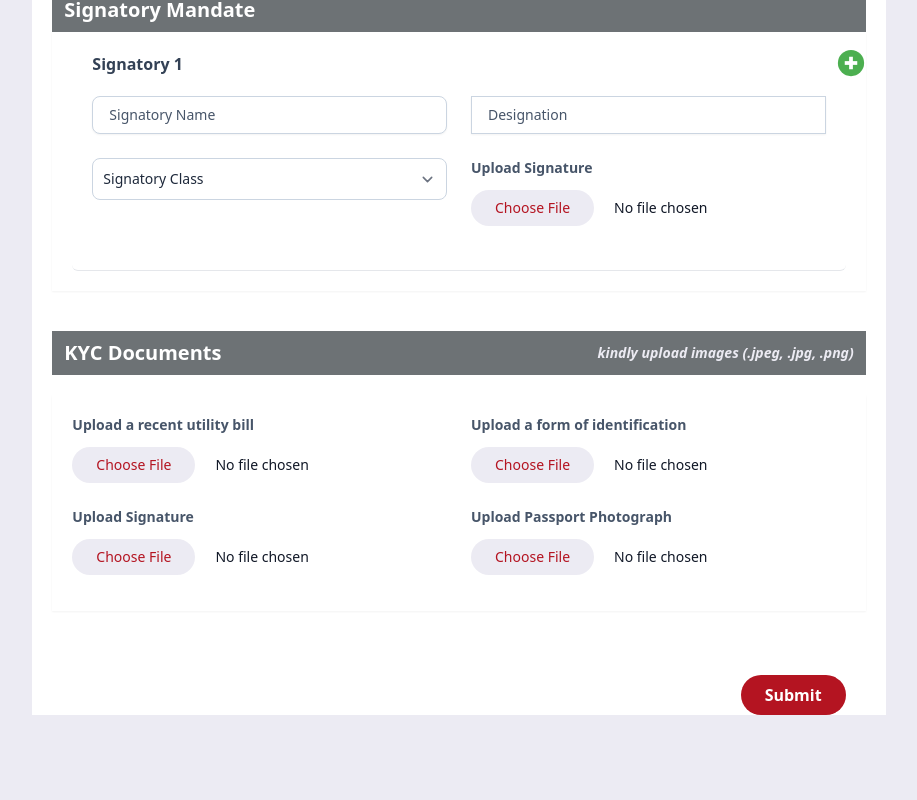
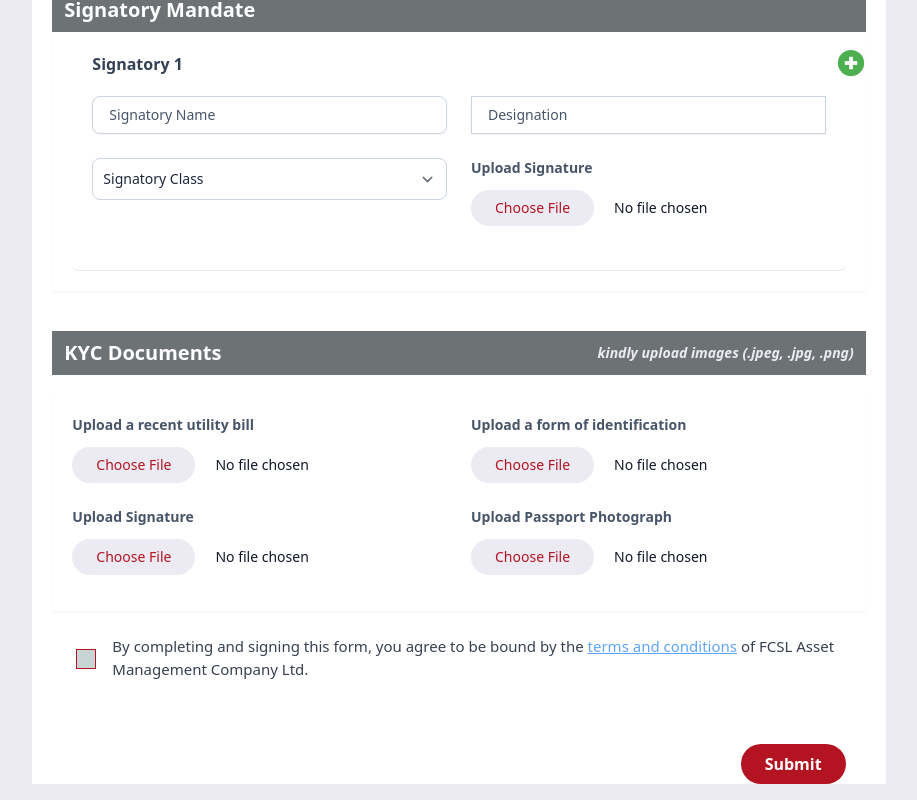
Before and after one commit to Kingsleyaham/fscl-account-form-frontend, a React (Create React App) app: page /joint in a window 1280 px wide. Shown: the part 2917-3717 px from the top of the page, without its empty margins (181-1098 px from the left). Before the commit the page ends 3648 px from the top, so only its background shows below. Built offline with nearby package versions, Linux system fonts and the light colour scheme.

Commit message:
feat: added terms and condition

```diff
--- /dev/null
+++ b/src/components/form/SubmitBtn.jsx
@@ -0,0 +1,18 @@
+import { BiLoaderCircle } from "react-icons/bi";
+
+const SubmitBtn = ({ isSubmitting }) => {
+  return (
+    <button
+      type="submit"
+      className={`bg-[#b41421] text-white hover:bg-[#6d7275] hover:text-[#ecebf3] font-semibold px-6 py-2 rounded-full ${
+        isSubmitting ? "cursor-not-allowed" : "cursor-pointer"
+      } flex items-center float-right`}
+      disabled={isSubmitting}
+    >
+      {isSubmitting && <BiLoaderCircle className="text-2xl inline-block pr-1" />}
+      <span className="inline-block">{isSubmitting ? "Submitting" : "Submit"}</span>
+    </button>
+  );
+};
+
+export default SubmitBtn;
--- /dev/null
+++ b/src/components/form/TermsCondition.jsx
@@ -0,0 +1,31 @@
+import FCSLTermsAndCondition from "../../assets/FCSL_ACCOUNT_OPENING_FORM_T&C.pdf";
+
+const TermsCondition = ({ register, errors }) => {
+  return (
+    <div className="flex pt-6 items-center px-6 text-gray-700">
+      <div>
+        <input
+          type="checkbox"
+          class={`bg-[#c7d6d5] ${
+            errors.termsAndCondition ? "border-[#c7d6d5]" : "border-[#b41421]"
+          }  text-[#b41421] focus:ring-[#ecebf3] w-5 h-5`}
+          {...register("termsAndCondition")}
+        />
+      </div>
+      <div className="pl-4 text-[15px]">
+        By completing and signing this form, you agree to be bound by the{" "}
+        <a
+          href={FCSLTermsAndCondition}
+          className="font-medium underline text-blue-400"
+          target="_blank"
+          rel="noreferrer"
+        >
+          terms and conditions
+        </a>{" "}
+        of FCSL Asset Management Company Ltd.
+      </div>
+    </div>
+  );
+};
+
+export default TermsCondition;
--- a/src/pages/CorporateAccount.jsx
+++ b/src/pages/CorporateAccount.jsx
@@ -12,8 +12,9 @@ import { useFieldArray, useForm } from "react-hook-form";
 import { yupResolver } from "@hookform/resolvers/yup";
 import { corporateAccountSchema } from "../validations/corporateAccount.schema";
 import axios from "axios";
-import { BiLoaderCircle } from "react-icons/bi";
 import PopupModal from "../components/PopupModal";
+import TermsCondition from "../components/form/TermsCondition";
+import SubmitBtn from "../components/form/SubmitBtn";
 
 const CorporateAccount = () => {
   const [open, setOpen] = useState(false);
@@ -168,18 +169,10 @@ const CorporateAccount = () => {
               errors={errors}
             />
             <KycDocuments register={register} setValue={setValue} errors={errors} />
+            <TermsCondition register={register} errors={errors} />
 
             <div className="pt-16 text-right p-5">
-              <button
-                type="submit"
-                className={`bg-[#b41421] text-white hover:bg-[#6d7275] hover:text-[#ecebf3] font-semibold px-6 py-2 rounded-full ${
-                  isSubmitting ? "cursor-not-allowed" : "cursor-pointer"
-                } flex items-center float-right`}
-                disabled={isSubmitting}
-              >
-                {isSubmitting && <BiLoaderCircle className="text-2xl inline-block pr-1" />}
-                <span className="inline-block">{isSubmitting ? "Submitting" : "Submit"}</span>
-              </button>
+              <SubmitBtn isSubmitting={isSubmitting} />
             </div>
           </form>
         </div>
--- a/src/pages/IndividualAccount.jsx
+++ b/src/pages/IndividualAccount.jsx
@@ -15,8 +15,9 @@ import { useEffect, useState } from "react";
 import { alertErrors } from "../utils/handleError";
 import { toast } from "react-toastify";
 import axios from "axios";
-import { BiLoaderCircle } from "react-icons/bi";
 import PopupModal from "../components/PopupModal";
+import TermsCondition from "../components/form/TermsCondition";
+import SubmitBtn from "../components/form/SubmitBtn";
 
 const IndividualAccount = () => {
   const [open, setOpen] = useState(false);
@@ -175,18 +176,9 @@ const IndividualAccount = () => {
               errors={errors}
             />
             <KycDocuments register={register} setValue={setValue} errors={errors} />
-
+            <TermsCondition register={register} errors={errors} />
             <div className="pt-16 text-right p-5">
-              <button
-                type="submit"
-                className={`bg-[#b41421] text-white hover:bg-[#6d7275] hover:text-[#ecebf3] font-semibold px-6 py-2 rounded-full ${
-                  isSubmitting ? "cursor-not-allowed" : "cursor-pointer"
-                } flex items-center float-right`}
-                disabled={isSubmitting}
-              >
-                {isSubmitting && <BiLoaderCircle className="text-2xl inline-block pr-1" />}
-                <span className="inline-block">{isSubmitting ? "Submitting" : "Submit"}</span>
-              </button>
+              <SubmitBtn isSubmitting={isSubmitting} />
             </div>
           </form>
         </div>
--- a/src/pages/JointAccount.jsx
+++ b/src/pages/JointAccount.jsx
@@ -17,6 +17,8 @@ import { jointAccountSchema } from "../validations/jointAccount.schema";
 import axios from "axios";
 import { BiLoaderCircle } from "react-icons/bi";
 import PopupModal from "../components/PopupModal";
+import TermsCondition from "../components/form/TermsCondition";
+import SubmitBtn from "../components/form/SubmitBtn";
 
 const JointAccount = () => {
   const [open, setOpen] = useState(false);
@@ -178,18 +180,10 @@ const JointAccount = () => {
               errors={errors}
             />
             <KycDocuments register={register} setValue={setValue} errors={errors} />
+            <TermsCondition register={register} errors={errors} />
 
             <div className="pt-16 text-right p-5">
-              <button
-                type="submit"
-                className={`bg-[#b41421] text-white hover:bg-[#6d7275] hover:text-[#ecebf3] font-semibold px-6 py-2 rounded-full ${
-                  isSubmitting ? "cursor-not-allowed" : "cursor-pointer"
-                } flex items-center float-right`}
-                disabled={isSubmitting}
-              >
-                {isSubmitting && <BiLoaderCircle className="text-2xl inline-block pr-1" />}
-                <span className="inline-block">{isSubmitting ? "Submitting" : "Submit"}</span>
-              </button>
+              <SubmitBtn isSubmitting={isSubmitting} />
             </div>
           </form>
         </div>
--- a/src/validations/individualAccount.schema.js
+++ b/src/validations/individualAccount.schema.js
@@ -1,4 +1,4 @@
-import { date, object, string, setLocale, mixed, array } from "yup";
+import { date, object, string, setLocale, mixed, array, bool } from "yup";
 import { parse, isDate, differenceInYears } from "date-fns";
 
 // const message = "field is required";
@@ -245,4 +245,8 @@ export const individualAccountSchema = object({
       (value) => value.length && supportedFormat.includes(value[0].type)
     )
     .test("file size", "File size too large", (value) => value.length && value[0].size <= 1048576),
+
+  // Terms and Condition Validation
+
+  termsAndCondition: bool().oneOf([true], "Please Accept our Terms and Condition"),
 });
```
Also changed, not shown: 1 other file (tests, documents, lock files or other folders).
